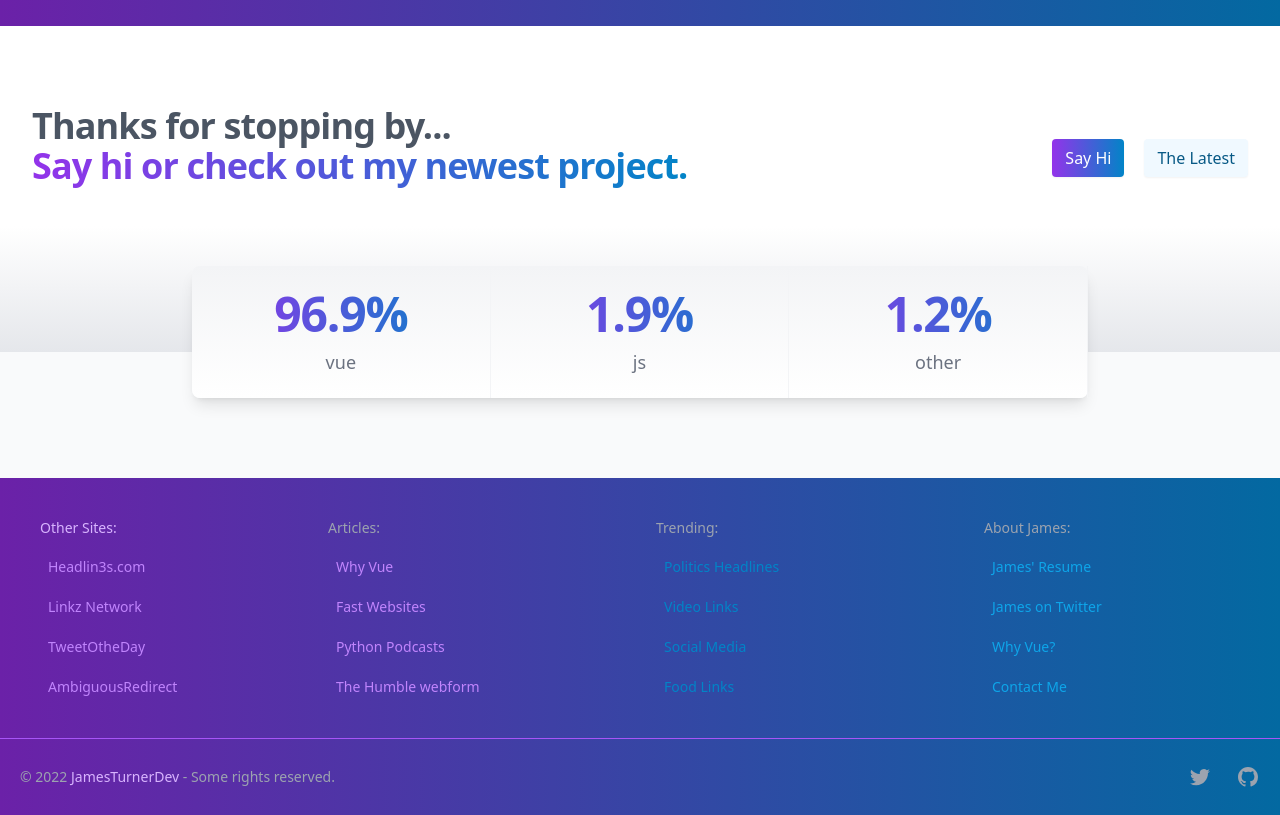
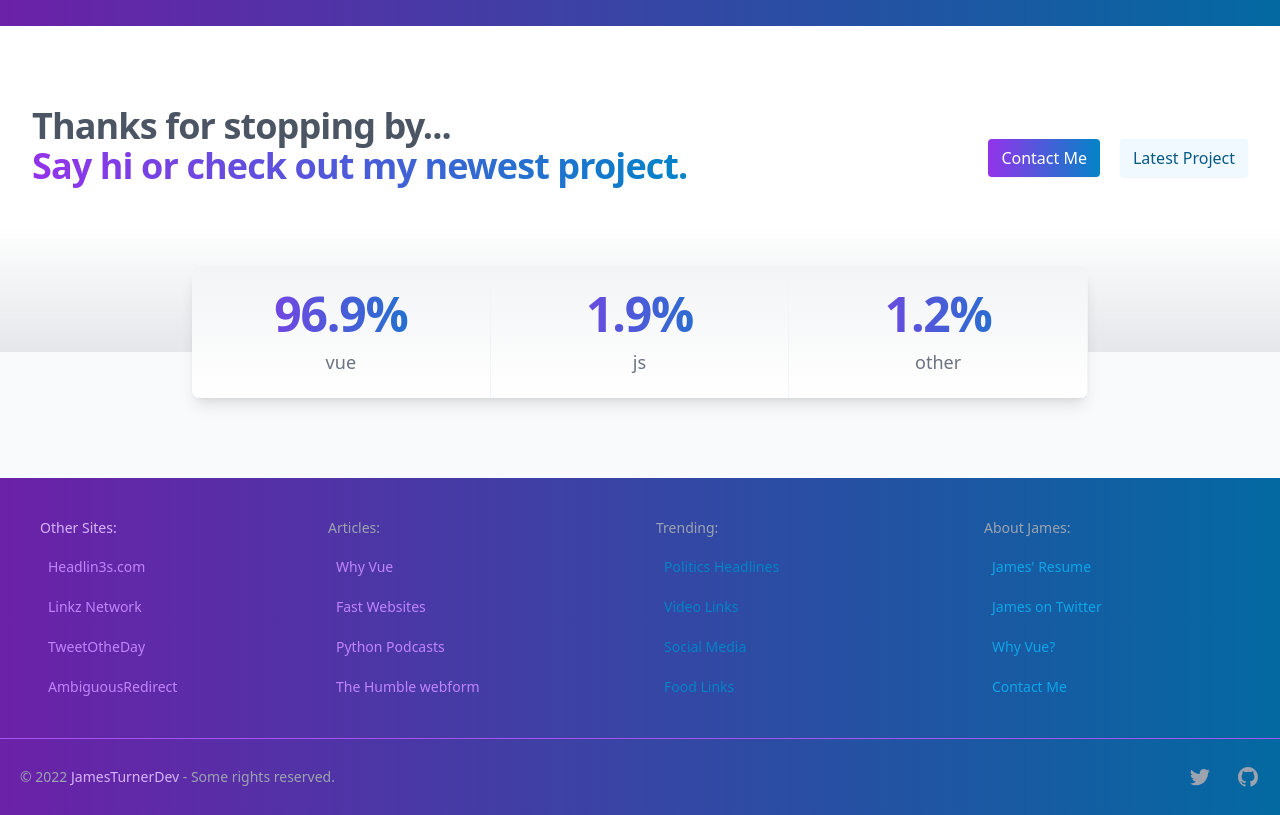
Before and after one commit to jamesturner-dev/landingPage, a Vue app: page / in a window 1280 px wide. Shown: the part 2940-3755 px from the top of the page. Built offline with nearby package versions, Linux system fonts and the light colour scheme.

Commit message:
Push from ubuntu

```diff
--- a/src/components/home/CallToAction.vue
+++ b/src/components/home/CallToAction.vue
@@ -6,18 +6,19 @@
         <span class="block">
           Thanks for stopping by...
         </span>
-        <span class="-mb-1 block bg-gradient-to-r from-purple-600 to-sky-600 bg-clip-text pb-1 text-transparent">
+        <span
+          class="-mb-1 block bg-gradient-to-r from-purple-600 to-sky-600 bg-clip-text pb-1 text-transparent">
           Say hi or check out my newest project.
         </span>
       </h2>
       <div class="mt-6 space-y-4 sm:flex sm:space-y-0 sm:space-x-5">
         <a href="mailto:james@jamesturner.dev"
           class="flex items-center justify-center rounded border border-transparent bg-gradient-to-r from-purple-600 to-sky-600 bg-origin-border px-3 py-1.5 text-base font-medium text-white shadow-sm hover:from-purple-700 hover:to-sky-700">
-          Say Hi
+          Contact Me
         </a>
         <a href="https://linkz.network"
           class="flex items-center justify-center rounded border border-transparent bg-sky-50 dark:bg-gray-900 dark:hover:bg-purple-900 dark:text-gray-300 px-3 py-1.5 text-base font-medium text-sky-800 shadow-sm hover:bg-sky-100">
-          The Latest
+          Latest Project
         </a>
       </div>
     </div>
```
Also changed, not shown: src/components/page/AboutPage.vue (+10 -4 lines).
